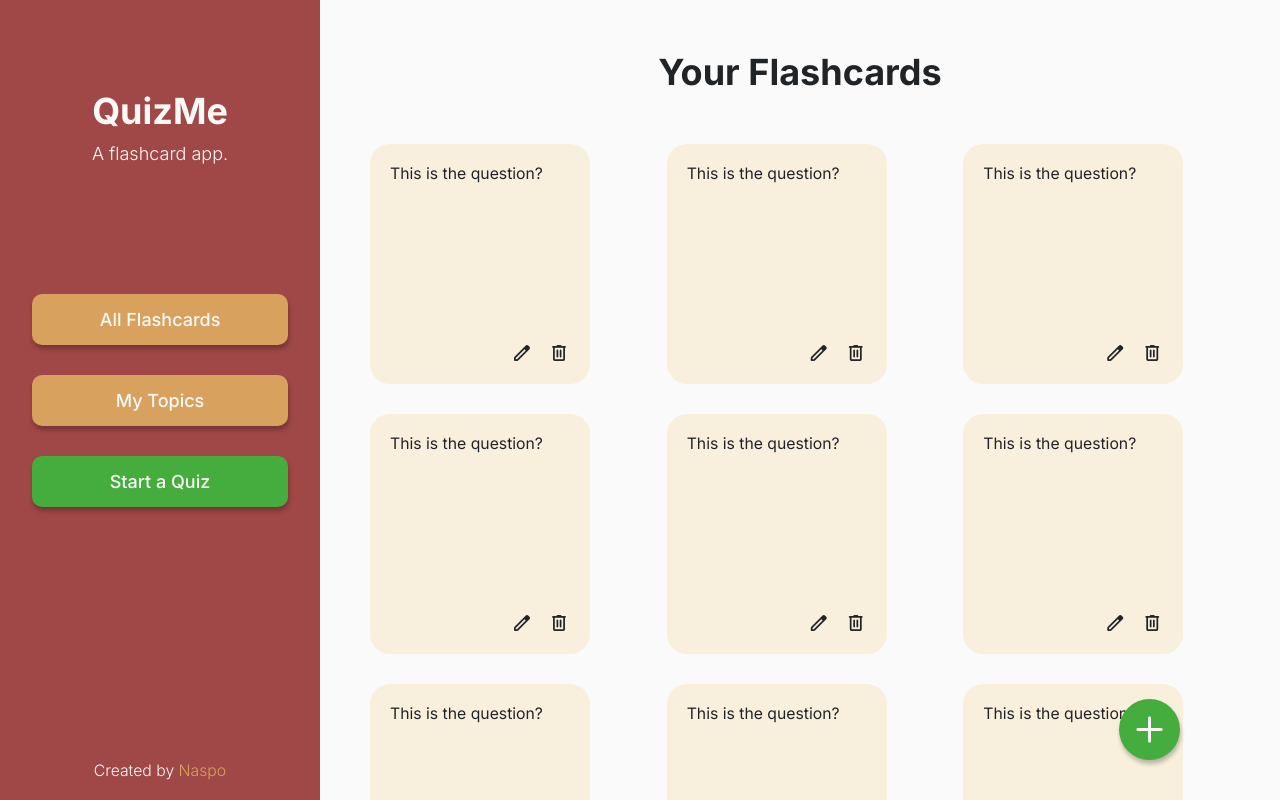
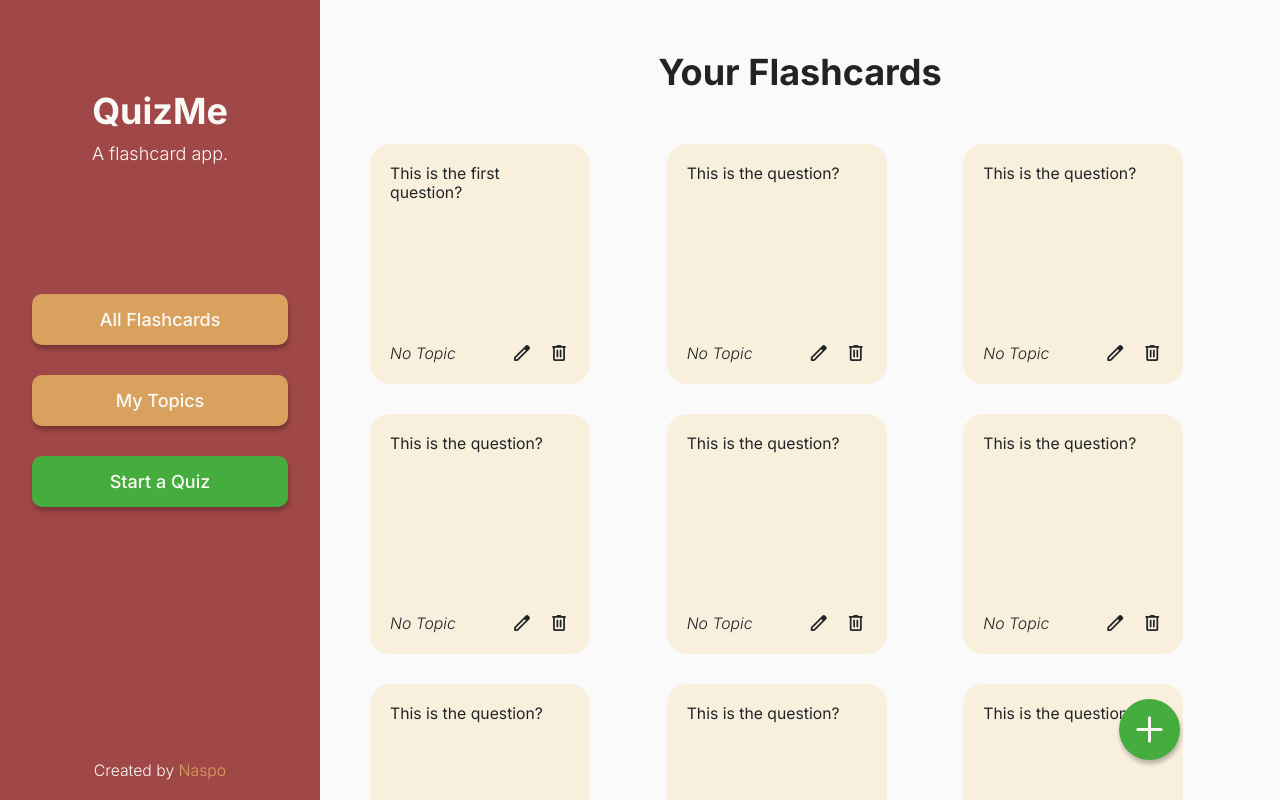
Before and after one commit to NaspoDev/QuizMe, a React (Vite) app in the folder frontend/: page /flashcards in a window 1280 px wide. Built offline with nearby package versions, Linux system fonts and the light colour scheme.

Commit message:
Working on proeprly fetching and rendering flashcards

```diff
--- a/frontend/src/components/flashcards_page/FlashcardsPage.tsx
+++ b/frontend/src/components/flashcards_page/FlashcardsPage.tsx
@@ -10,8 +10,13 @@ function FlashcardsPage() {
   const topicNamesCache: Map<string, string> = new Map();
 
   useEffect(() => {
-    flashcardService.getUserFlashcards("123").then(setFlashcards);
-    cacheTopicNames();
+    // Call backend api to get the user's flashcards.
+    flashcardService.getUserFlashcards("123").then((data) => {
+      setFlashcards(data);
+      cacheTopicNames();
+      // TODO: make the comopnent renreder when setting topic names.
+      // Thats why topics are displaying
+    });
   }, []);
 
   // Instead of making a network request for every card to get their topic's
@@ -49,7 +54,8 @@ function FlashcardsPage() {
               answer={flashcard.answer}
               question={flashcard.question}
               topicId={flashcard.topicId}
-              topicName={topicNamesCache.get(flashcard.topicId)}
+              // prettier-ignore
+              topicName={flashcard.topicId ? topicNamesCache.get(flashcard.topicId) : null}
               key={flashcard.id}
             />
           ))}
--- a/frontend/src/components/flashcards_page/editable_flashcard/EditableFlashcard.tsx
+++ b/frontend/src/components/flashcards_page/editable_flashcard/EditableFlashcard.tsx
@@ -2,7 +2,7 @@ import { Flashcard } from "../../../services/FlashcardService";
 import "./EditableFlashcard.scss";
 
 interface EditableFlashcardProps extends Flashcard {
-  topicName: string | null;
+  topicName: string | null | undefined;
 }
 
 // A flashcard element that can be used to edit said flashcard.
@@ -18,7 +18,9 @@ function EditableFlashcard({
         <div className="front-face">
           <p className="question">{question}</p>
           <div className="details-and-buttons">
-            <p className="flashcard-topic font-light-italic">{topicName}</p>
+            <p className="flashcard-topic font-light-italic">
+              {topicName ? topicName : "No Topic"}
+            </p>
             <div className="flashcard-buttons">
               <span className="material-symbols-rounded card-option-button">
                 edit
@@ -33,7 +35,9 @@ function EditableFlashcard({
         <div className="back-face">
           <p className="answer">{answer}</p>
           <div className="details-and-buttons">
-            <p className="flashcard-topic font-light-italic">{topicName}</p>
+            <p className="flashcard-topic font-light-italic">
+              {topicName ? topicName : "No Topic"}
+            </p>
             <div className="flashcard-buttons">
               <span className="material-symbols-rounded card-option-button">
                 edit
--- a/frontend/src/services/FlashcardService.ts
+++ b/frontend/src/services/FlashcardService.ts
@@ -16,8 +16,8 @@ class FlashcardService {
     return [
       {
         id: "1",
-        question: "This is the question?",
-        answer: "This is the answer.",
+        question: "This is the first question?",
+        answer: "This is the first answer.",
         topicId: "1",
       },
       {
```
